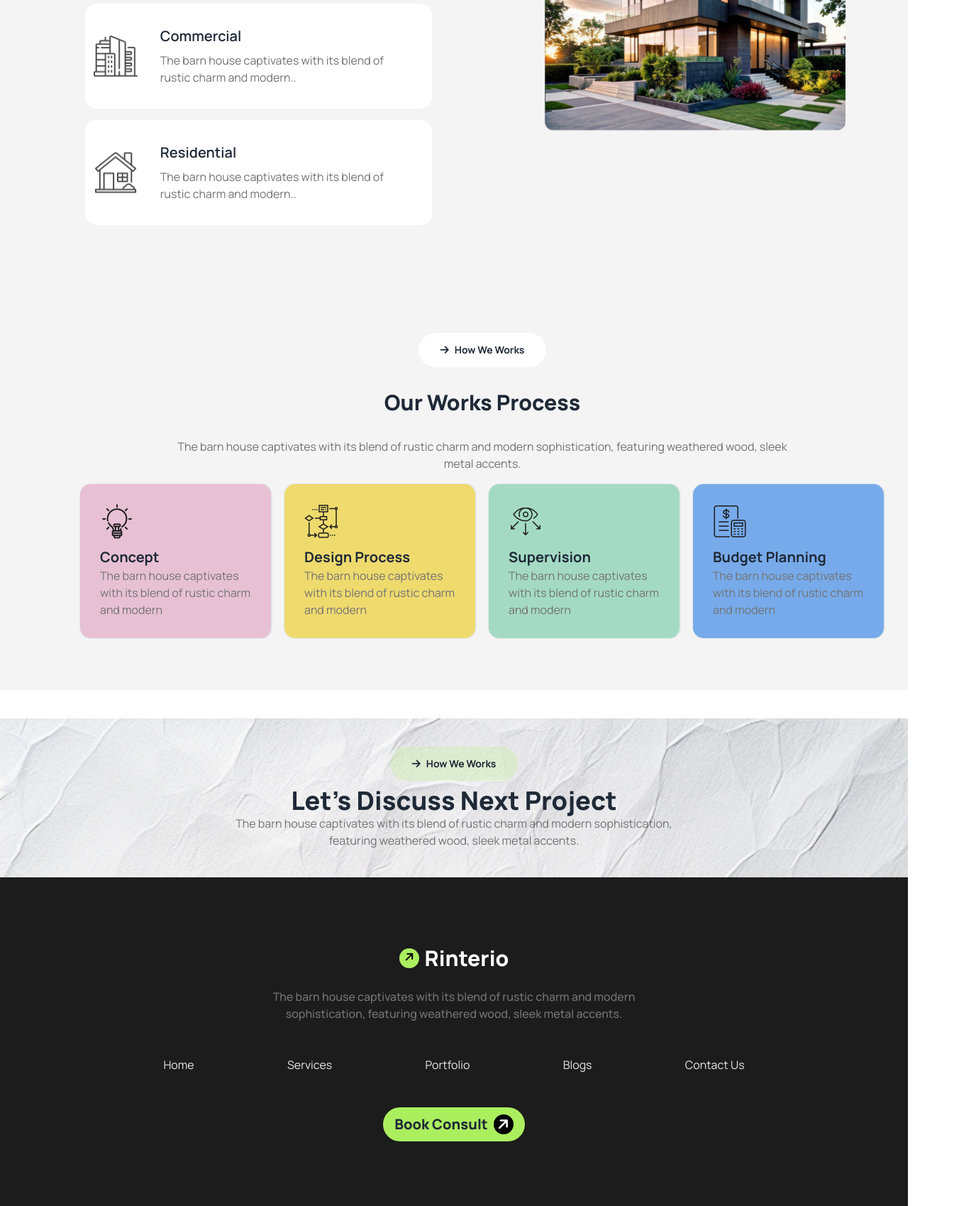
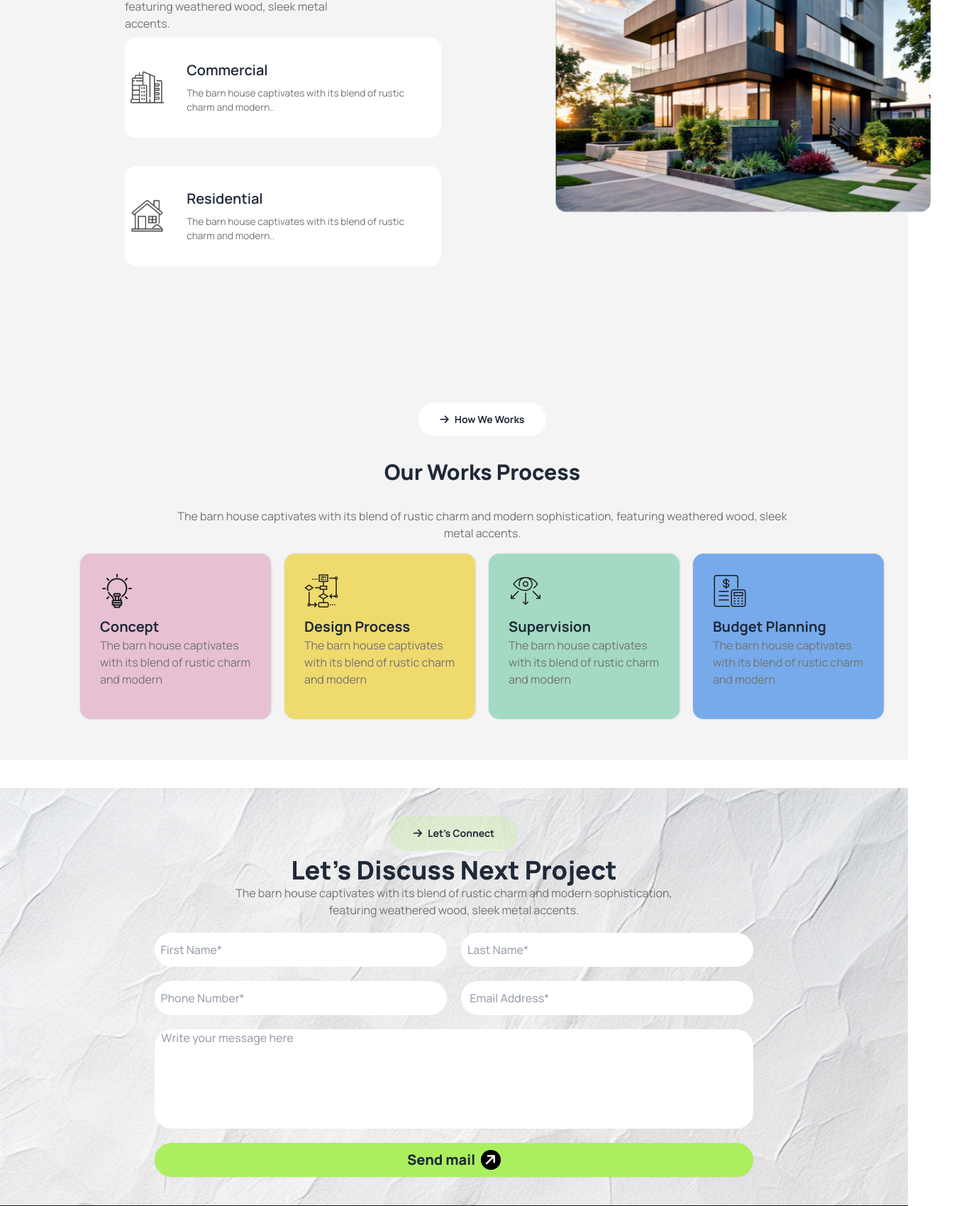
Before and after one commit to MRS028/Assignment03, a plain HTML site: page index.html in a window 1280 px wide. Shown: the part 1101-2800 px from the top of the page at 71% size, 1376 px wide, since content can reach past the window. Drawn offline with nearby package versions, Linux system fonts and the light colour scheme.

Commit message:
Input section

```diff
--- a/index.html
+++ b/index.html
@@ -59,16 +59,16 @@
 
 
 
-                <button class=" bg-white rounded-full w-9 h-9 hover:bg-slate-500 hidden lg:block">
+                <button class=" bg-white rounded-full w-9 h-9 hover:bg-slate-500 hidden md:block lg:block">
                   <i class="fa-solid fa-magnifying-glass"></i>
                 </button>
 
-                  <button class="bg-white rounded-full w-9 h-9 hover:bg-slate-500 hidden lg:block">
+                  <button class="bg-white rounded-full w-9 h-9 hover:bg-slate-500 hidden md:block lg:block">
                     <i class="fa-solid fa-cart-shopping"></i>
                   </button>
 
 
-                <button class=" hidden lg:flex rounded-3xl btn font-extrabold text-xl bg-[#ABEF5F]">
+                <button class=" hidden md:flex lg:flex rounded-3xl btn font-extrabold text-xl bg-[#ABEF5F]">
                   Book Consult
                   <div class="rounded-full w-7 h-7 bg-black">
                     <i class="fa-solid fa-arrow-right fa-rotate-by" style="color: #ffffff; --fa-rotate-angle: -45deg;"></i>
@@ -122,8 +122,8 @@
 
        <section class="bg-[#F4F4F4] ">
               <!-- Section-01 -->
-        <section class="container my-24 p-6">
-          <div class="grid lg:flex lg:card-side  lg:px-16">
+        <section class="container my-24 lg:w-full">
+          <div class="grid lg:flex lg:card-side lg:w-[100%] lg:p-12 md:grid-cols-1   lg:m-24">
 
 
               <div class="card-body relative">
@@ -137,38 +137,43 @@
                 <h2 class="text-3xl font-extrabold text-center lg:text-left ">We design thoughtful,<br>liveable spaces.</h2>
                 <p class="lg:w-3/4 font-normal text-[#737373] text-center lg:text-left">The barn house captivates with its blend of rustic charm and
                   modern sophistication, featuring weathered wood, sleek metal accents.</p>
-                  <div class="  card card-side bg-[#FFFFFF] px-3 lg:w-[85%] mb-2">
-                      <figure class="w-[50%] md:w-[20%]">
+                  <!-- card-1 commercial -->
+                  <div class=" md:gap-6 lg:ml-0 grid md:grid-cols-2 lg:grid-cols-1">
+                    <div class=" w-full card card-side bg-[#FFFFFF] px-2  mb-4">
+                      <figure class="">
                         <img
                           src="assets/commercial.png"
-                          alt="Movie" />
+                          alt="Movie"/>
                       </figure>
                       <div class="card-body">
                         <h2 class="card-title">Commercial</h2>
-                        <p class="font-normal text-[1rem] text-[#737373]">The barn house captivates with its blend of rustic charm and modern..</p>
+                        <p class=" text-[0.85rem] text-[#737373]">The barn house captivates with its blend of rustic charm and modern..</p>
                       </div>
                     </div>
-                    <div class="card card-side bg-[#FFFFFF] px-3 lg:w-[85%] ">
-                      <figure class="w-[50%] md:w-[20%]">
+                    <div class="w-full card card-side bg-[#FFFFFF] px-2 mb-4">
+                      <figure class="">
                         <img
                           src="assets/residential.png"
                           alt="Movie" />
                       </figure>
-                      <div class="card-body">
+                      <div class="card-body ">
                         <h2 class="card-title">Residential</h2>
-                        <p class="font-normal text-[1rem] text-[#737373]">The barn house captivates with its blend of rustic charm and modern..</p>
+                        <p class="font-normal text-[0.85rem] text-[#737373]">The barn house captivates with its blend of rustic charm and modern..</p>
                       </div>
                     </div>
 
 
 
                 </div>
+                  </div>
 
-                <figure class="my-10 lg:w-[65%] md:pt-3 md:ml-10">
-                  <img class=""
+
+                  <div class="p-4 md:ml-28 lg:w-full lg:pt-10">
+                    <img class=""
                     src="assets/Rectangle.png"
-                    alt="Album" />
-                </figure>
+                    alt="Album">
+                  </div>
+
 
 
           </div>
@@ -193,9 +198,9 @@
                  sophistication, featuring weathered wood, sleek metal accents.</p>
             </div>
             <!-- card -->
-             <div class="grid md:grid-cols-4 lg:grid-cols-4 pb-16 md:px-[5%]">
+             <div class="grid md:grid-cols-2 lg:grid-cols-4 pb-16 md:px-[5%]">
               <!-- card-1 -->
-              <div class="m-2 gap-y-3 flex justify-start flex-col text-left border border-r-2 bg-[#E7C1D3] rounded-2xl p-7">
+              <div class="m-2 gap-y-3 lg:h-full flex justify-start flex-col text-left border border-r-2 bg-[#E7C1D3] rounded-2xl p-7">
                 <div>
                   <img src="assets/concept.png" alt="">
                 </div>
@@ -205,7 +210,7 @@
                 </div>
               </div>
               <!-- card-2 -->
-              <div class="m-2 gap-y-3 flex justify-start flex-col text-left border border-r-2 bg-[#EFDA6E] rounded-2xl p-7">
+              <div class="m-2 gap-y-3 lg:h-full flex justify-start flex-col text-left border border-r-2 bg-[#EFDA6E] rounded-2xl p-7">
                 <div>
                   <img src="assets/flow-chart.png" alt="">
                 </div>
@@ -215,7 +220,7 @@
                 </div>
               </div>
               <!-- card-3 -->
-              <div class="m-2 gap-y-3 flex justify-start flex-col text-left border border-r-2 bg-[#A4DAC3] rounded-2xl p-7">
+              <div class="m-2 gap-y-3 lg:h-full flex justify-start flex-col text-left border border-r-2 bg-[#A4DAC3] rounded-2xl p-7">
                 <div>
                   <img src="assets/vision.png" alt="">
                 </div>
@@ -225,7 +230,7 @@
                 </div>
               </div>
               <!-- card-4 -->
-              <div class="m-2 gap-y-3 flex justify-start flex-col text-left border border-r-2 bg-[#77AAEA] rounded-2xl p-7">
+              <div class="m-2 lg:h-full gap-y-3 flex justify-start flex-col text-left border border-r-2 bg-[#77AAEA] rounded-2xl p-7">
                 <div>
                   <img src="assets/budget-planning.png" alt="">
                 </div>
@@ -244,12 +249,28 @@
        <!-- Lets Connect -->
         <section class="bg-[url('assets/bg.jpg')] bg-no-repeat  bg-cover text-center py-10 w-[100%]  md:bg-fixed max-w-full mt-10 border-white border-3 container  ">
           <div>
+            <!-- first para -->
             <div class=" text-center">
-              <button class="btn btn-ghost rounded-3xl w-[180px] font-bold bg-[#ABEF5F33] "><i class="fa-solid fa-arrow-right"></i>How We Works</button>
+              <button class="btn btn-ghost rounded-3xl w-[180px] font-bold bg-[#ABEF5F33] "><i class="fa-solid fa-arrow-right"></i>Let's Connect</button>
             <h1 class="font-extrabold text-4xl pt-2">Let's Discuss Next Project</h1>
             <p class="lg:px-[25%] px-3 font-normal text-[#737373]">The barn house captivates with its blend of rustic charm and
               modern sophistication, featuring weathered wood, sleek metal accents.</p>
             </div>
+            <!-- input field -->
+             <div class="pt-5 w-full justify-items-center md:px-[17%] grid lg:grid-cols-2 md:grid-cols-2 gap-5">
+              <input class="rounded-3xl font-medium text-[#A0A0A0] md:w-full text-base input w-5/6 p-2" type="text" name="" id="" placeholder="First Name*">
+              <input class="rounded-3xl font-medium text-[#A0A0A0] md:w-full text-base input w-5/6 p-2" type="text" name="" id="" placeholder="Last Name*">
+              <input class="rounded-3xl font-medium text-[#A0A0A0] md:w-full text-base input w-5/6 p-2" type="text" name="" id="" placeholder="Phone Number*">
+              <input class="rounded-3xl font-medium text-[#A0A0A0] md:w-full text-base input w-5/6 p-2" type="text" name="" id="" placeholder=" Email Address*">
+              <textarea class="w-5/6 resize-none rounded-3xl row-span-10 md:col-span-2 md:row-span-8 h-full md:w-full font-medium text-[#A0A0A0] text-base" name="" id="" placeholder="   Write your message here"></textarea>
+
+
+                <a class="btn font-extrabold w-5/6 md:w-full md:col-span-2 text-xl border-none rounded-3xl bg-[#ABEF5F]">Send mail
+                  <div class="rounded-full w-7 h-7 bg-black">
+                    <i class="fa-solid fa-arrow-right fa-rotate-by" style="color: #ffffff; --fa-rotate-angle: -45deg;"></i>
+                  </div>  </a>
+
+             </div>
           </div>
 
         </section>
```
